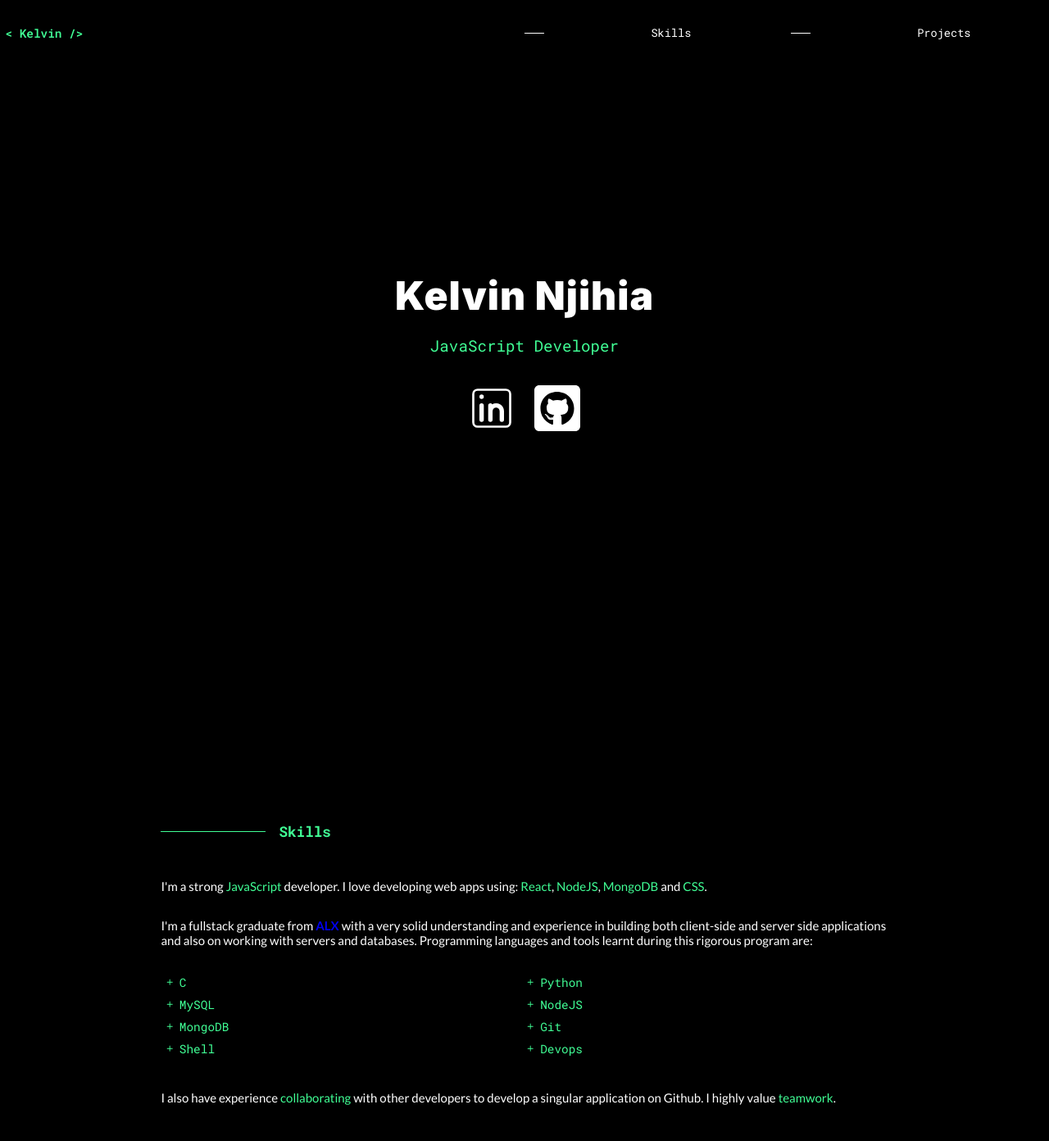
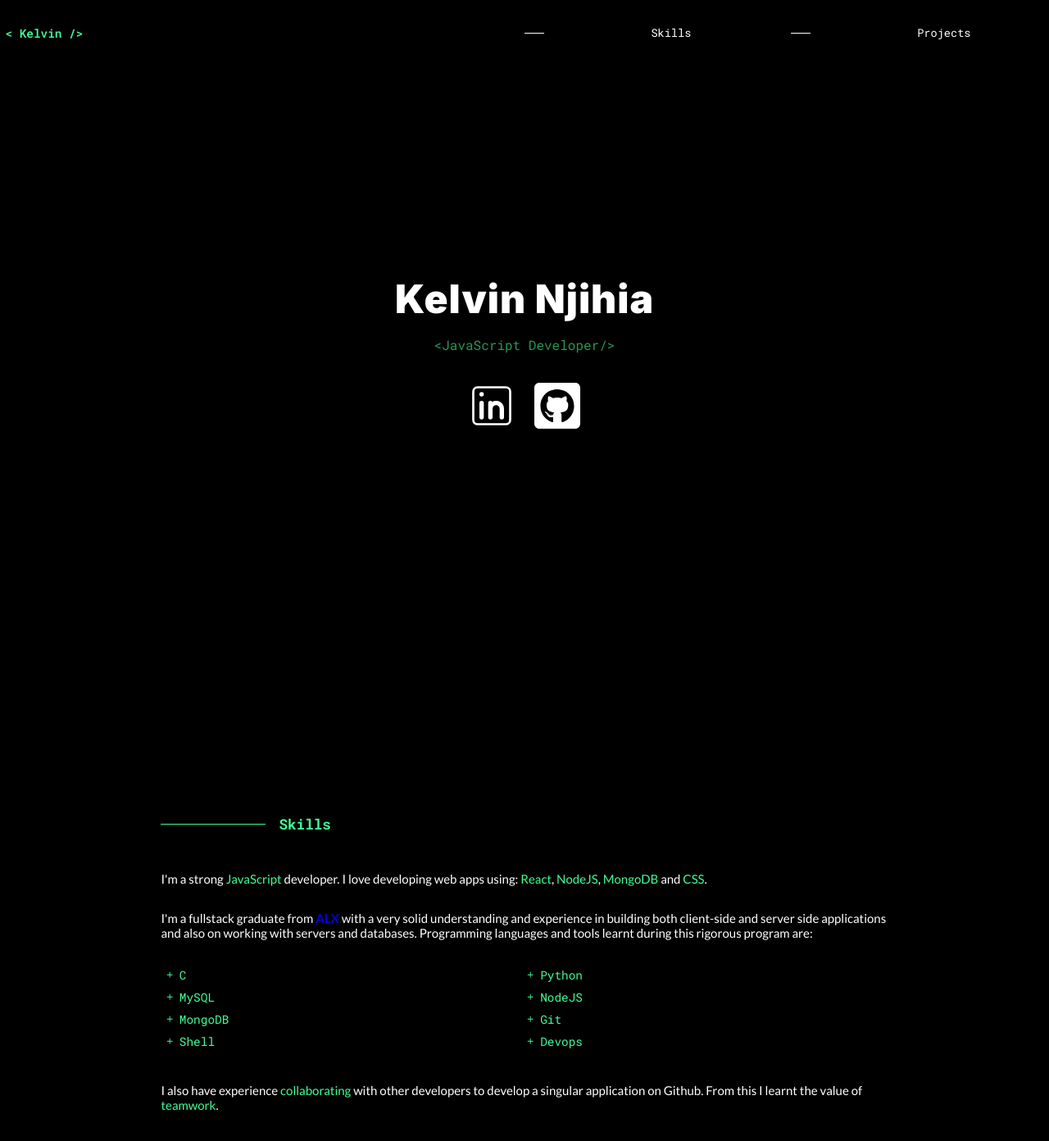
Before and after one commit to 2Kelvin/official-portfolio, a React (Create React App) app: page / in a window 1280 px wide. Shown: the top 1392 px of the page at 82% size. Built offline with nearby package versions, Linux system fonts and the light colour scheme.

Commit message:
skills section 75% done

```diff
--- a/src/components/Home/Home.css
+++ b/src/components/Home/Home.css
@@ -10,11 +10,12 @@
     font-weight: 900;
     font-family: "Inter", sans-serif;
     margin: 0;
-    margin-bottom: 1.2rem;
+    margin-bottom: 1rem;
     letter-spacing: 1px;
 }
 
 .home code {
     margin-bottom: 2rem;
-    font-size: 1.2rem;
+    font-size: 1rem;
+    opacity: 0.6;
 }
--- a/src/components/Home/Home.js
+++ b/src/components/Home/Home.js
@@ -5,7 +5,7 @@ export default function Home() {
     return (
         <section className='home' id='webHome'>
             <h1>Kelvin Njihia</h1>
-            <code>JavaScript Developer</code>
+            <code>&lt;JavaScript Developer/&gt;</code>
             <Socials />
         </section>
     );
--- a/src/components/Skills/Skills.js
+++ b/src/components/Skills/Skills.js
@@ -28,7 +28,7 @@ export default function Skills() {
             </ul>
 
             <p>
-                I also have experience <span className='progLang'>collaborating</span> with other developers to develop a singular application on Github. I highly value <span className='progLang'>teamwork</span>.
+                I also have experience <span className='progLang'>collaborating</span> with other developers to develop a singular application on Github. From this I learnt the value of <span className='progLang'>teamwork</span>.
             </p>
         </section>
     );
```
